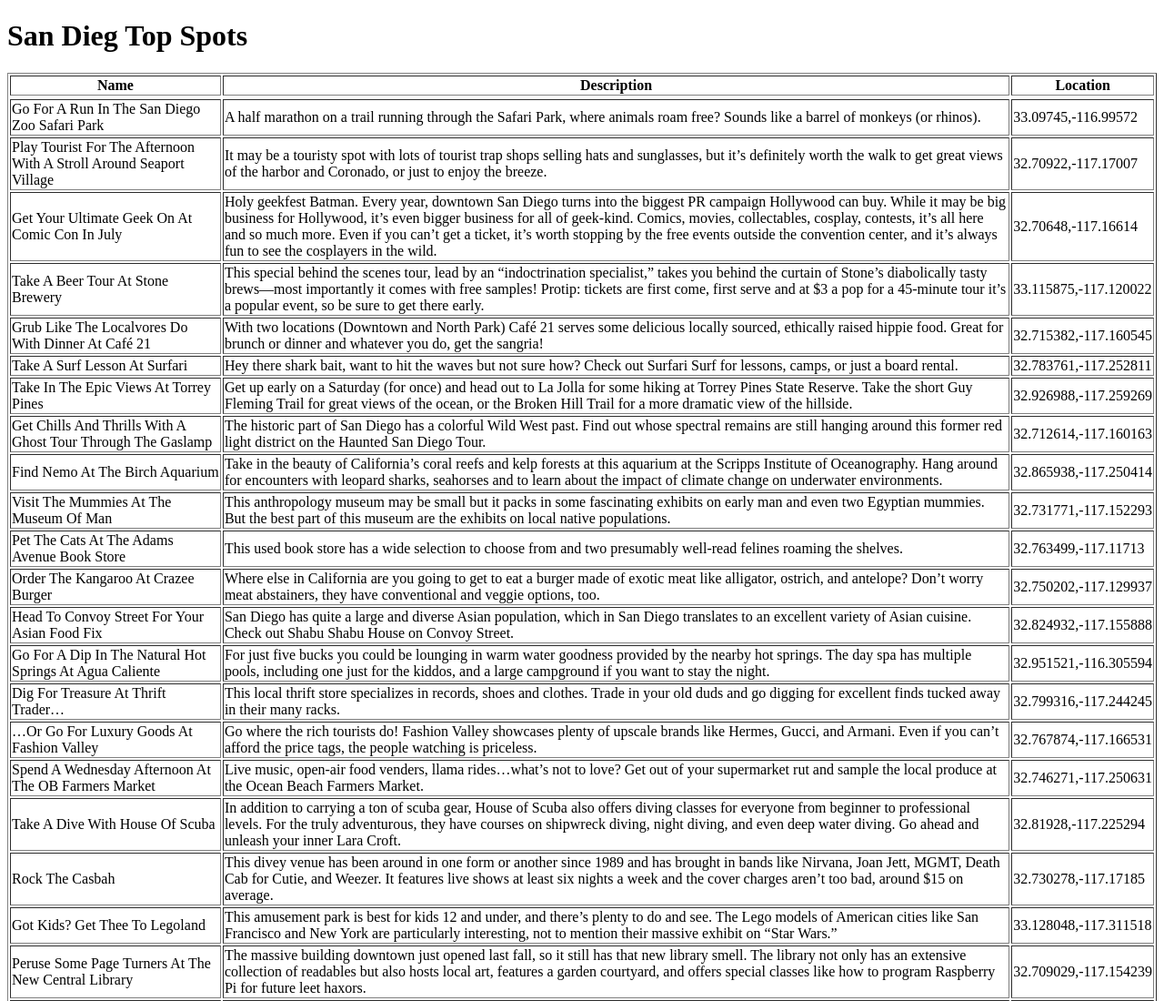
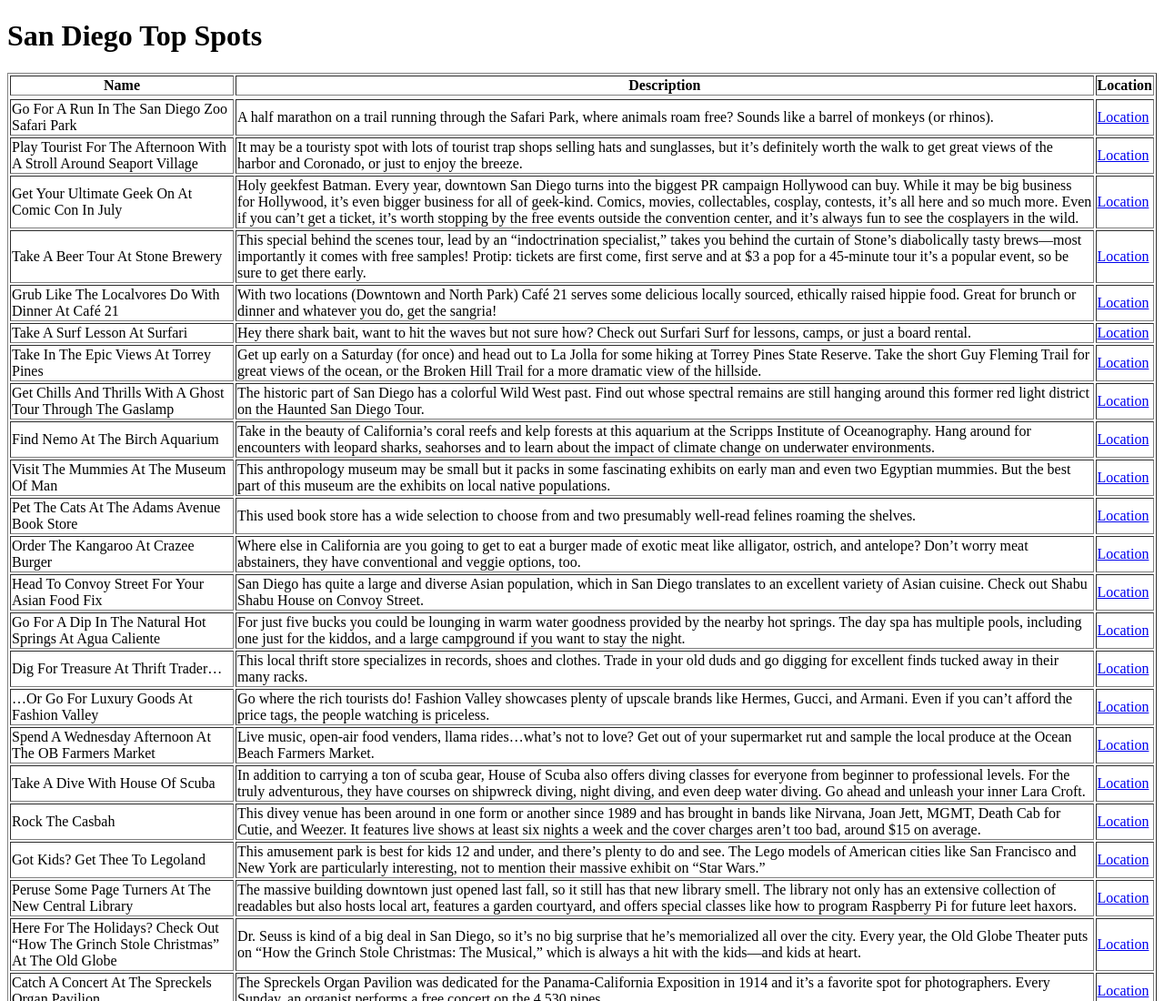
Before and after one commit to c-mac88/05-SanDiegoTopSpots, a plain HTML site: page index.html in a window 1280 px wide. Shown: the top 1100 px of the page at 91% size. Drawn offline with nearby package versions, Linux system fonts and the light colour scheme.

Commit message:
commit adding links to maps

```diff
--- a/index.html
+++ b/index.html
@@ -20,7 +20,7 @@
  <link rel="stylesheet" type="text/css" href="style.css" media="screen" />
   <body>
 
-    <h1>San Dieg Top Spots</h1>
+    <h1>San Diego Top Spots</h1>
 
     <table id="table" border="1">
      <tr>
--- a/index.js
+++ b/index.js
@@ -1,6 +1,6 @@
 $.getJSON('topspots.json', function(data){
-	console.log('success');
 	$.each(data, function(i, spots){
-		$('table').append('<tr><td>'+spots.name+'</td><td>'+spots.description+'</td><td>'+spots.location+'</td></tr>');
+		var myLink = "<a href=https://www.google.com/maps?q=" + spots.location + ">Location</a>"
+		$('table').append('<tr><td>' + spots.name + '</td><td>' + spots.description + '</td><td>'+ myLink +'</td></tr>');
 	})
 });
```
